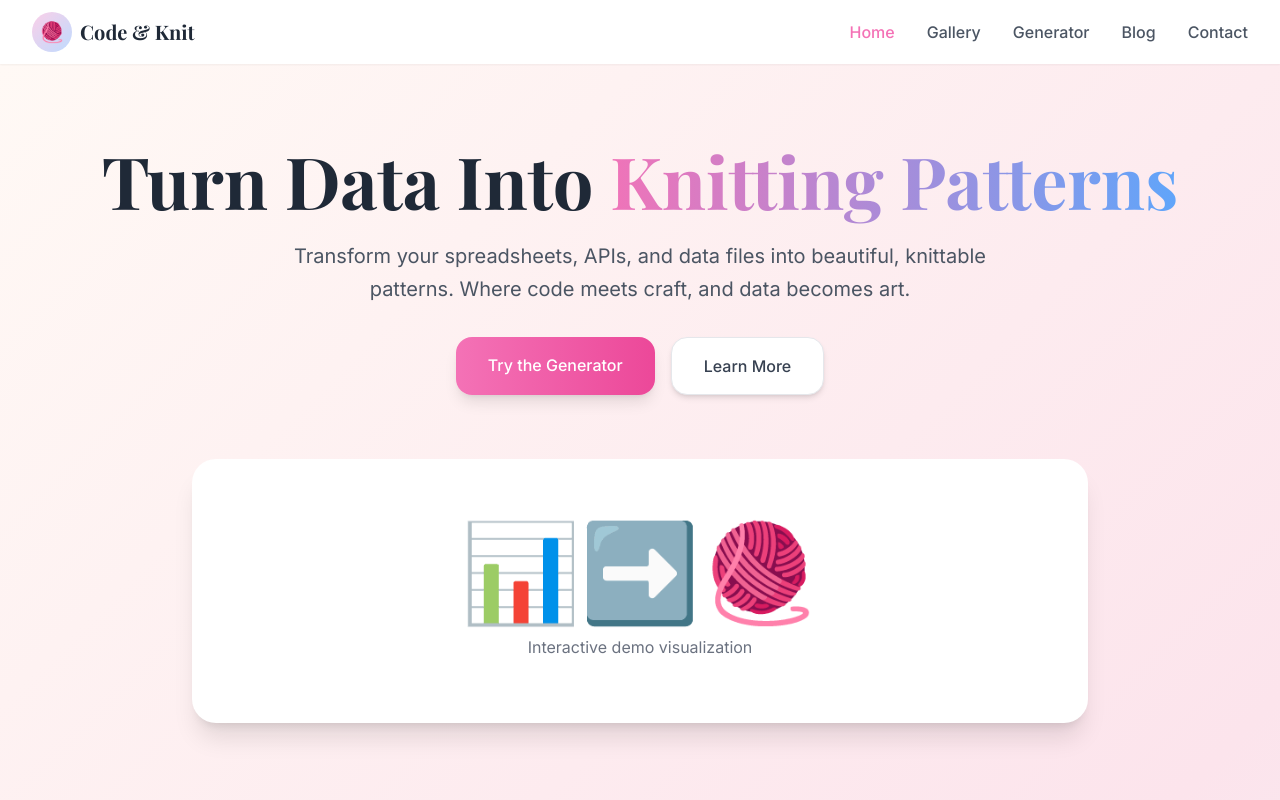
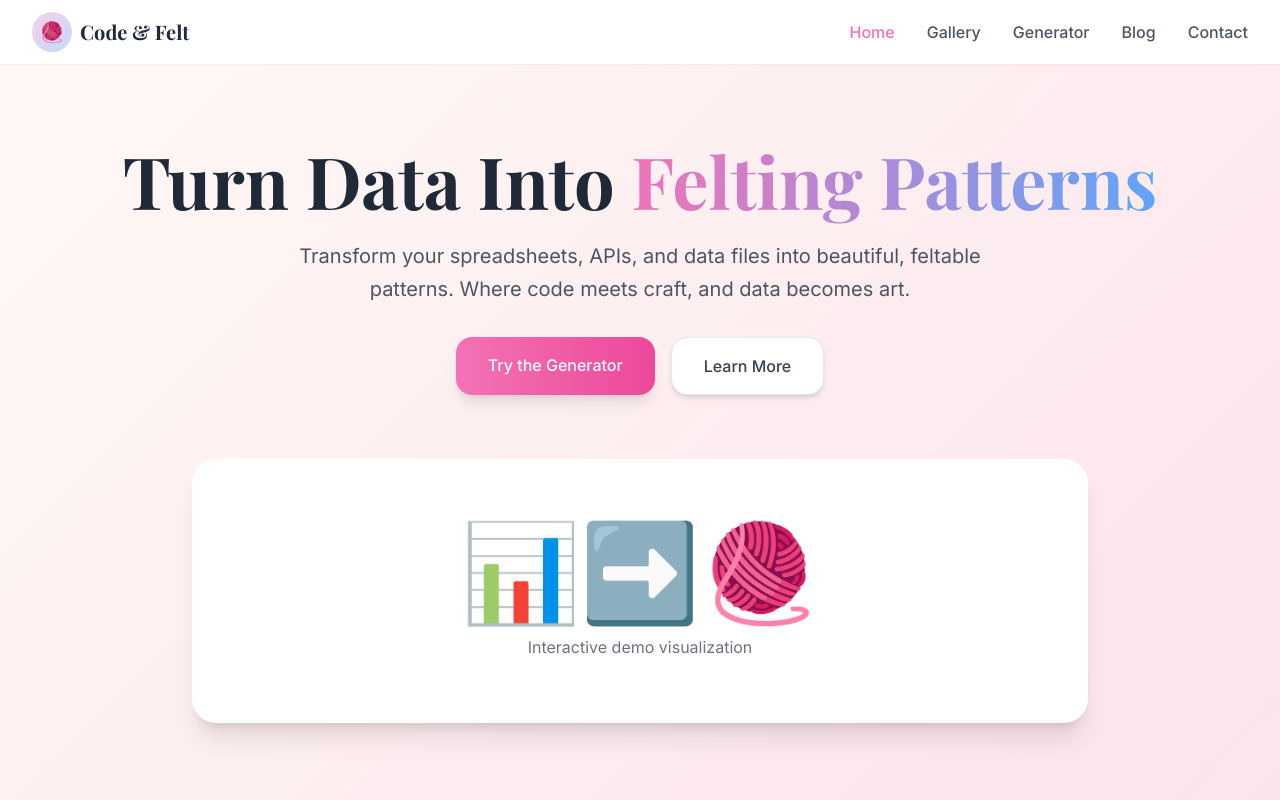
Before and after one commit to ameliabcd/codeandfelt, a Next.js app: page / in a window 1280 px wide. Shown: the top 800 px of the page. Built offline with nearby package versions, Linux system fonts and the light colour scheme.

Commit message:
Update components and pages with latest changes

```diff
--- a/components/Home/HeroSection.jsx
+++ b/components/Home/HeroSection.jsx
@@ -8,11 +8,11 @@ const HeroSection = () => {
           <h1 className="font-serif text-5xl md:text-7xl font-bold text-gray-800 mb-6 leading-tight">
             Turn Data Into
             <span className="text-gradient">
-              {" "}Knitting Patterns
+              {" "}Felting Patterns
             </span>
           </h1>
           <p className="text-xl text-gray-600 max-w-3xl mx-auto mb-8 leading-relaxed">
-            Transform your spreadsheets, APIs, and data files into beautiful, knittable patterns.
+            Transform your spreadsheets, APIs, and data files into beautiful, feltable patterns.
             Where code meets craft, and data becomes art.
           </p>
           <div className="flex flex-col sm:flex-row gap-4 justify-center">
--- a/components/Home/NewsletterSignup.jsx
+++ b/components/Home/NewsletterSignup.jsx
@@ -18,7 +18,7 @@ const NewsletterSignup = () => {
           Stay in the Loop
         </h2>
         <p className="text-xl text-gray-600 mb-8">
-          Get the latest patterns, tutorials, and data knitting inspiration.
+          Get the latest patterns, tutorials, and data felting inspiration.
         </p>
         <form onSubmit={handleSubmit} className="flex flex-col sm:flex-row gap-4 justify-center max-w-md mx-auto">
           <input
--- a/components/Layout/Footer.jsx
+++ b/components/Layout/Footer.jsx
@@ -7,7 +7,7 @@ const Footer = () => {
               <div className="w-8 h-8 bg-gradient-to-br from-pink-200 to-blue-200 rounded-full flex items-center justify-center">
                 🧶
               </div>
-              <span className="font-serif text-lg font-bold text-gray-800">Code & Knit</span>
+              <span className="font-serif text-lg font-bold text-gray-800">Code & Felt</span>
             </div>
 
             <div className="flex space-x-4 mb-4 md:mb-0">
@@ -22,7 +22,7 @@ const Footer = () => {
               </div>
             </div>
 
-            <p className="text-sm text-gray-600">© 2024 Code & Knit. All rights reserved.</p>
+            <p className="text-sm text-gray-600">© 2024 Code & Felt. All rights reserved.</p>
           </div>
         </div>
       </footer>
--- a/components/Layout/Navigation.jsx
+++ b/components/Layout/Navigation.jsx
@@ -23,7 +23,7 @@ const Navigation = () => {
             <div className="w-10 h-10 bg-gradient-to-br from-pink-200 to-blue-200 rounded-full flex items-center justify-center text-xl">
               🧶
             </div>
-            <span className="font-serif text-xl font-bold text-gray-800">Code & Knit</span>
+            <span className="font-serif text-xl font-bold text-gray-800">Code & Felt</span>
           </Link>
 
           <div className="hidden md:flex space-x-8">
--- a/pages/about.js
+++ b/pages/about.js
@@ -5,8 +5,8 @@ export default function About() {
   return (
     <>
       <Head>
-        <title>About & Blog - Code & Knit</title>
-        <meta name="description" content="Learn about Code & Knit and read our latest blog posts" />
+        <title>About & Blog - Code & Felt</title>
+        <meta name="description" content="Learn about Code & Felt and read our latest blog posts" />
       </Head>
 
       <div className="min-h-screen bg-white py-20">
@@ -16,7 +16,7 @@ export default function About() {
             <div>
               <h1 className="font-serif text-5xl font-bold text-gray-800 mb-6">Our Story</h1>
               <p className="text-xl text-gray-600 mb-6 leading-relaxed">
-                Code & Knit was born from the intersection of two passions: data science and fiber arts.
+                Code & Felt was born from the intersection of two passions: data science and fiber arts.
                 We believe that data can be beautiful, tactile, and deeply personal.
               </p>
               <p className="text-lg text-gray-600 leading-relaxed">
@@ -37,7 +37,7 @@ export default function About() {
                 <h2 className="font-serif text-3xl font-bold text-gray-800 mb-4">Our Mission</h2>
                 <p className="text-gray-600 leading-relaxed">
                   To make data accessible, beautiful, and meaningful by transforming it into
-                  knittable art that tells personal and collective stories.
+                  feltable art that tells personal and collective stories.
                 </p>
               </div>
               <div>
--- a/pages/gallery.js
+++ b/pages/gallery.js
@@ -14,7 +14,7 @@ export default function Gallery() {
   return (
     <>
       <Head>
-        <title>Pattern Gallery - Code & Knit</title>
+        <title>Pattern Gallery - Code & Felt</title>
         <meta name="description" content="Discover patterns created by our community" />
       </Head>
 
--- a/pages/generator.js
+++ b/pages/generator.js
@@ -23,15 +23,15 @@ export default function Generator() {
   return (
     <>
       <Head>
-        <title>Pattern Generator - Code & Knit</title>
-        <meta name="description" content="Transform your data into beautiful knitting patterns" />
+        <title>Pattern Generator - Code & Felt</title>
+        <meta name="description" content="Transform your data into beautiful felting patterns" />
       </Head>
 
       <div className="min-h-screen bg-gradient-to-b from-blue-50 to-pink-50 py-20">
         <div className="max-w-7xl mx-auto px-4 sm:px-6 lg:px-8">
           <div className="text-center mb-12">
             <h1 className="font-serif text-5xl font-bold text-gray-800 mb-4">Pattern Generator</h1>
-            <p className="text-xl text-gray-600">Transform your data into beautiful knitting patterns</p>
+            <p className="text-xl text-gray-600">Transform your data into beautiful felting patterns</p>
           </div>
 
           <div className="grid grid-cols-1 lg:grid-cols-3 gap-8">
--- a/pages/index.js
+++ b/pages/index.js
@@ -8,8 +8,8 @@ export default function Home() {
   return (
     <>
       <Head>
-        <title>Code & Knit - Turn Data Into Knitting Patterns</title>
-        <meta name="description" content="Transform your spreadsheets, APIs, and data files into beautiful, knittable patterns." />
+        <title>Code & Felt - Turn Data Into Felting Patterns</title>
+        <meta name="description" content="Transform your spreadsheets, APIs, and data files into beautiful, feltable patterns." />
         <meta name="viewport" content="width=device-width, initial-scale=1" />
         <link rel="icon" href="/favicon.ico" />
       </Head>
```
Also changed, not shown: pages/_document.js (line endings or trailing spaces).
